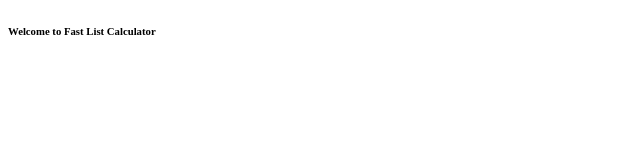
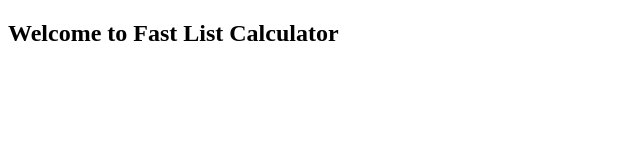
Before and after one commit to srbiz/fast-list-calculator, a plain HTML site: page index.html in a window 1280 px wide. Shown: the whole page, without its empty margins (0-640 px from the left). Drawn offline with Linux system fonts and the light colour scheme.

Commit message:
Update index.html

```diff
--- a/index.html
+++ b/index.html
@@ -6,8 +6,8 @@
 	<meta name="viewport" content="width=device-width, initial-scale=1">
 </head>
 <body>
-	<h6>
+	<h2>
   Welcome to Fast List Calculator
-  </h6>
+  </h2>
 </body>
 </html>
```
